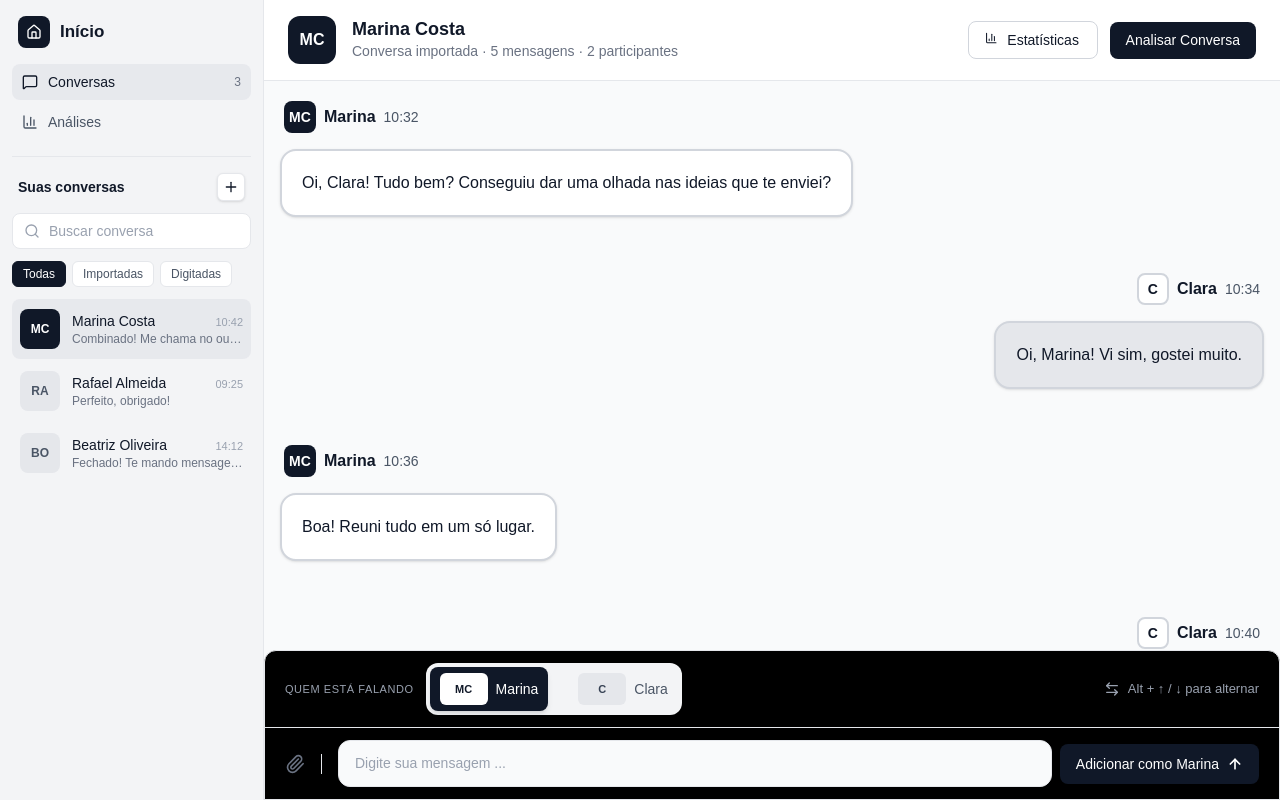
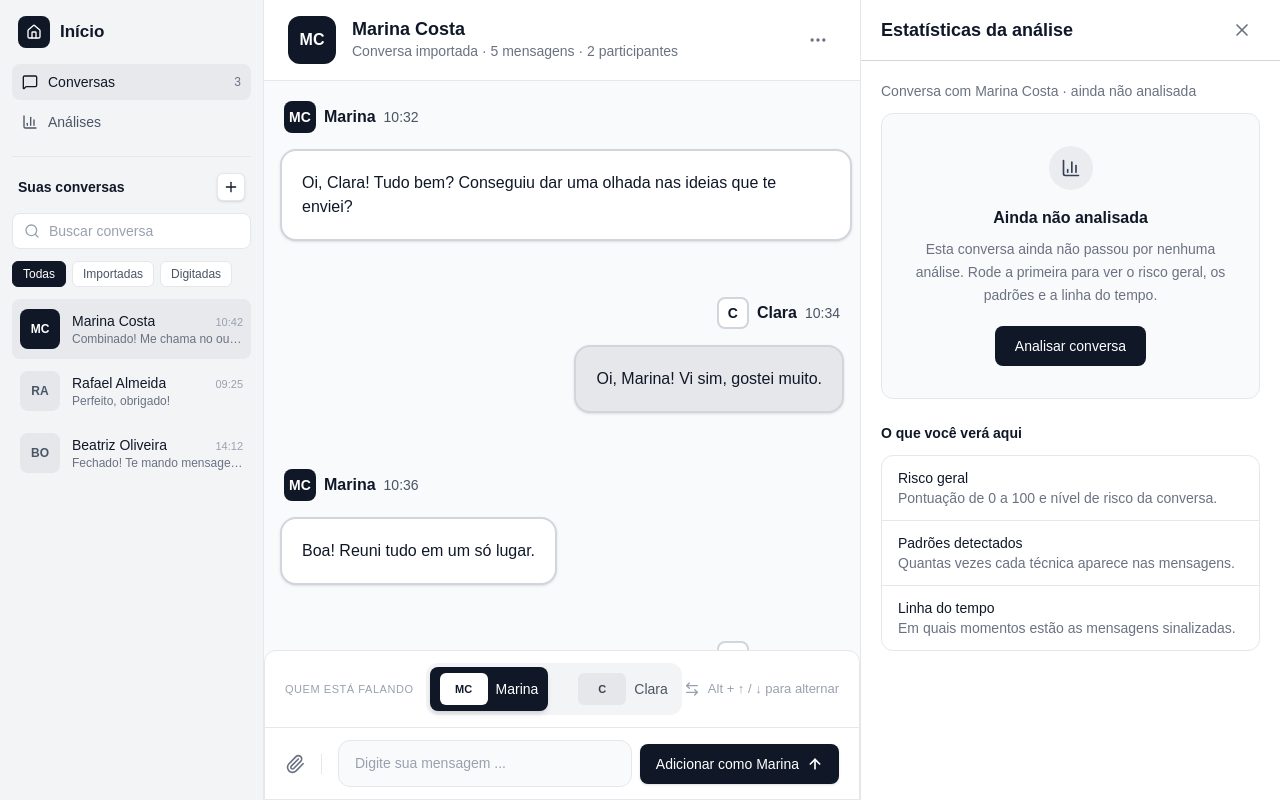
Before and after one commit to RicardoR211/layout-base, a Next.js app: page /conversas/1 in a window 1280 px wide. Both pictures are taken after a click on the button "Estatísticas". Built offline with nearby package versions, Linux system fonts and the light colour scheme.

Commit message:
Finalização do analisar, aba de estatística integrada

```diff
--- a/app/conversas/[id]/page.tsx
+++ b/app/conversas/[id]/page.tsx
@@ -23,8 +23,6 @@ export default function Conversa() {
     const [resultadoAnalise, setResultadoAnalise] = useState<ResultadoAnalise | null>(null);
     const [analisadaEm, setAnalisadaEm] = useState<string | null>(null);
 
-    //Descomentar quando eu for usar os dados "reais"
-    //const [mensagens, setMensagens] = useState<Mensagem[]>([]);
     const params = useParams();
     const id = params.id as string;
 
@@ -136,7 +134,7 @@ export default function Conversa() {
                                     origem={conversaAtual.origem}
                                     totalMensagens={conversaAtual.mensagens.length}
                                     onOpenStatistics={() => setMostrarEstatisticas(true)}
-                                    onAnalyze={analisarConversa}
+                                    onAnalizar={analisarConversa}
                                     analisando={analisando}
                     />
                 </div>
@@ -162,9 +160,10 @@ export default function Conversa() {
 
             {/* Painel lateral */}
             {/* Se não tiver resultado a aba não abre. */}
-            {mostrarEstatisticas && resultadoAnalise && analisadaEm &&(
+            {mostrarEstatisticas && (
                 <ChatEstatistica
                     onClose={() => setMostrarEstatisticas(false)}
+                    onAnalisar={analisarConversa}
                     resultado={resultadoAnalise}
                     participanteA={conversaAtual.participanteA}
                     participanteB={conversaAtual.participanteB}
--- a/app/conversas/componentes/chat-cabecalho.tsx
+++ b/app/conversas/componentes/chat-cabecalho.tsx
@@ -18,11 +18,11 @@ interface ChatCabecalhoProps {
     origem: "importada" | "digitada";
     totalMensagens: number;
     onOpenStatistics: () => void;
-    onAnalyze: () => void;
+    onAnalizar: () => void;
     analisando: boolean;
 }
 
-export default function ChatCabecalho({ nome, origem, totalMensagens, onOpenStatistics, onAnalyze, analisando}: ChatCabecalhoProps) {
+export default function ChatCabecalho({ nome, origem, totalMensagens, onOpenStatistics, onAnalizar, analisando}: ChatCabecalhoProps) {
     const [mostrarAcoes, setMostrarAcoes] = useState(false);
 
     return (
@@ -62,7 +62,7 @@ export default function ChatCabecalho({ nome, origem, totalMensagens, onOpenStat
 
                     <button
                         type="button"
-                        onClick={onAnalyze}
+                        onClick={onAnalizar}
                         disabled={analisando}
                         className="rounded-lg bg-gray-900 px-4 py-2 text-[14px] font-[500] text-white transition hover:bg-gray-800"
                     >
--- a/app/conversas/componentes/chat-escrita.tsx
+++ b/app/conversas/componentes/chat-escrita.tsx
@@ -5,15 +5,6 @@ import { nomeInicial } from "@/lib/nomeInicial";
 import { useState } from "react";
 import { ArrowLeftRight, Paperclip, ArrowUp } from "lucide-react";
 
-
-const C = {id: "1",
-    nome: "Marina Costa",
-    mensagem: "Combinado! Me chama no outro app",
-    lorem: "Lorem ipsum dolor sit amet, consectetur adipiscing elit. Fusce pellentesque risus eget felis tincidunt pulvinar. Proin nisl nisl, pretium id gravida id, porta eget quam. Proin mollis lectus a dolor luctus ullamcorper. Integer sed dui ultricies, pulvinar enim a, hendrerit sapien. Integer fringilla ipsum purus, id suscipit metus fermentum et. Sed tincidunt ligula sed tellus sagittis, id molestie ipsum vehicula. Ut metus sem, fermentum eu rhoncus vel, congue quis quam. Mauris lacinia porta nunc, " ,
-    hora: "10:42",
-    origem: "importada",
-    lado: "esquerdo"
-};
 
 
 interface ChatEscritaProps {
@@ -44,8 +35,7 @@ export default function ChatEscrita({
     };
 
     return (
-        /* Botar como white aqui pelo amor de Deus */
-        <div className="w-full border border-gray-200 rounded-t-xl bg-black">
+        <div className="w-full border border-gray-200 rounded-t-xl bg-white">
 
             {/*  Cima */ }
             <div className="flex items-center justify-between px-5 py-3">
--- a/app/conversas/componentes/estatistica/chat-estatistica.tsx
+++ b/app/conversas/componentes/estatistica/chat-estatistica.tsx
@@ -6,14 +6,16 @@ import type { Mensagem } from "@/types/mensagem";
 import { nomeInicial } from "@/lib/nomeInicial";
 
 import RiscoGeral from "./risco-geral";
+import EstatisticaNaoAnalisada from "./estatistica-nao-analisada";
 
 interface ChatEstatisticaProps {
     onClose: () => void;
-    resultado: ResultadoAnalise;
+    onAnalisar: () => void;
+    resultado: ResultadoAnalise | null;
     participanteA: string;
     participanteB: string;
     mensagens: Mensagem[];
-    analisadaEm: string;
+    analisadaEm: string | null;
 }
 
 const analise = {
@@ -30,9 +32,33 @@ const analise = {
 };
 
 
-export default function ChatEstatistica({ onClose, resultado,
+export default function ChatEstatistica({ onClose, onAnalisar, resultado,
     participanteA, participanteB,
     mensagens, analisadaEm }: ChatEstatisticaProps) {
+
+    //Caso não tenha sido analisada
+    if (!resultado || !analisadaEm) {
+        return (
+            <aside className="flex w-full shrink-0 flex-col bg-white lg:w-[420px] lg:border-l lg:border-gray-200">
+                <header className="flex shrink-0 items-center justify-between border-b border-gray-300 px-5 py-3">
+                    <h2 className="text-lg font-semibold">Estatísticas da análise</h2>
+                    <button
+                        onClick={onClose}
+                        className="rounded-lg p-2 text-gray-500 hover:bg-gray-100"
+                    >
+                        <X className="h-5 w-5" />
+                    </button>
+                </header>
+
+                <div className="min-h-0 flex-1 overflow-y-auto p-5">
+                    <EstatisticaNaoAnalisada
+                        participanteA={participanteA}
+                        onAnalisar={onAnalisar}
+                    />
+                </div>
+            </aside>
+        );
+    }
 
     const mensagemPorId = new Map(
         mensagens.map((mensagem) => [mensagem.id, mensagem])
--- /dev/null
+++ b/app/conversas/componentes/estatistica/estatistica-nao-analisada.tsx
@@ -0,0 +1,73 @@
+import { BarChart3 } from "lucide-react";
+
+interface EstatisticaNaoAnalisadaProps {
+    participanteA: string;
+    onAnalisar?: () => void;
+}
+
+const itens = [
+    {
+        titulo: "Risco geral",
+        descricao: "Pontuação de 0 a 100 e nível de risco da conversa.",
+    },
+    {
+        titulo: "Padrões detectados",
+        descricao: "Quantas vezes cada técnica aparece nas mensagens.",
+    },
+    {
+        titulo: "Linha do tempo",
+        descricao: "Em quais momentos estão as mensagens sinalizadas.",
+    },
+];
+
+export default function EstatisticaNaoAnalisada({
+    participanteA,
+    onAnalisar,
+}: EstatisticaNaoAnalisadaProps) {
+    return (
+        <>
+            <p className="mb-3 text-sm text-gray-500">
+                Conversa com {participanteA} · ainda não analisada
+            </p>
+
+            {/* Card cinza dando destaque */}
+            <div className="flex flex-col items-center rounded-xl border border-gray-200 bg-gray-50 px-6 py-8 text-center">
+                <div className="mb-4 flex h-11 w-11 items-center justify-center rounded-full bg-gray-200/70">
+                    <BarChart3 className="h-5 w-5 text-gray-700" />
+                </div>
+
+                <h3 className="text-base font-semibold text-gray-900">
+                    Ainda não analisada
+                </h3>
+
+                <p className="mt-2 text-sm leading-relaxed text-gray-500">
+                    Esta conversa ainda não passou por nenhuma análise. Rode a
+                    primeira para ver o risco geral, os padrões e a linha do tempo.
+                </p>
+
+                <button
+                    onClick={onAnalisar}
+                    className="mt-5 rounded-lg bg-gray-900 px-5 py-2.5 text-sm font-medium text-white hover:bg-gray-800"
+                >
+                    Analisar conversa
+                </button>
+            </div>
+
+            {/* O que você verá aqui */}
+            <h3 className="mb-3 mt-6 text-sm font-semibold text-gray-900">
+                O que você verá aqui
+            </h3>
+
+            <ul className="divide-y divide-gray-200 rounded-xl border border-gray-200 bg-white">
+                {itens.map((item) => (
+                    <li key={item.titulo} className="px-4 py-3">
+                        <p className="text-sm font-medium text-gray-900">
+                            {item.titulo}
+                        </p>
+                        <p className="text-sm text-gray-500">{item.descricao}</p>
+                    </li>
+                ))}
+            </ul>
+        </>
+    );
+}
```
